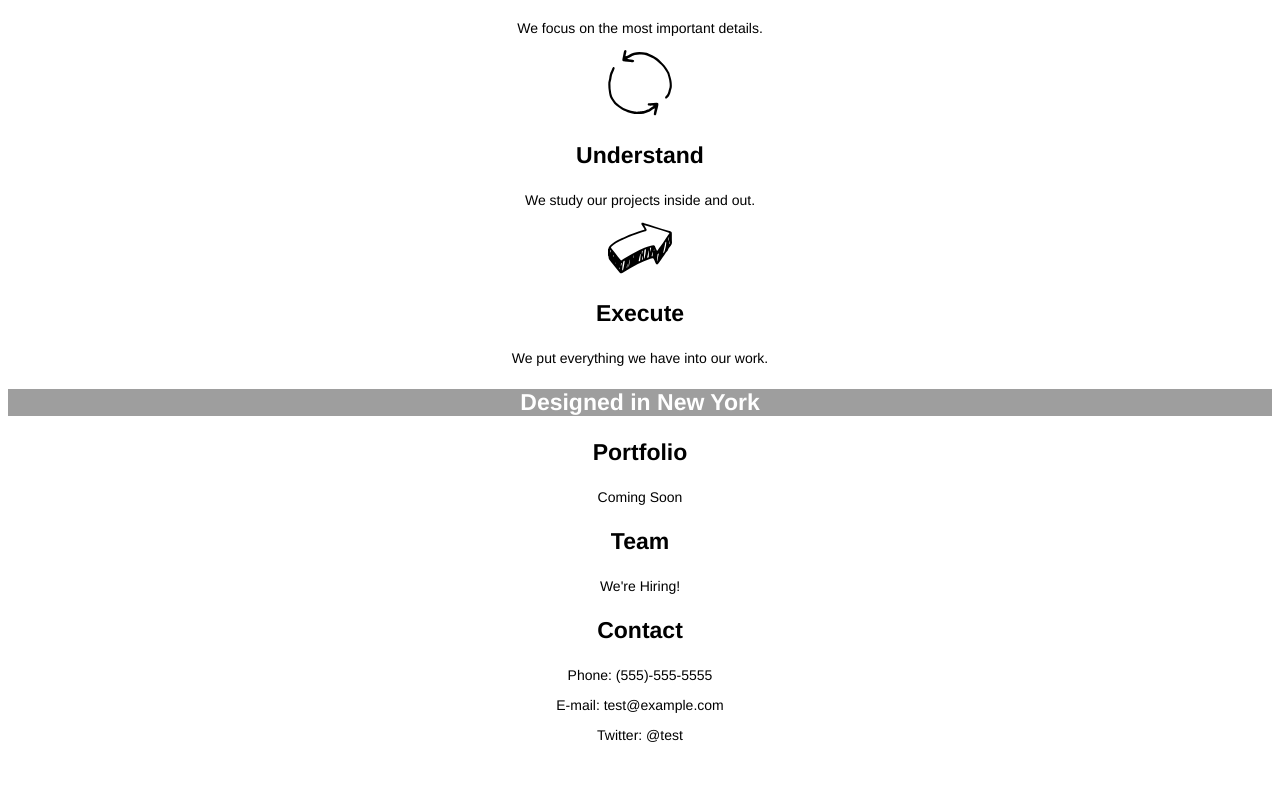
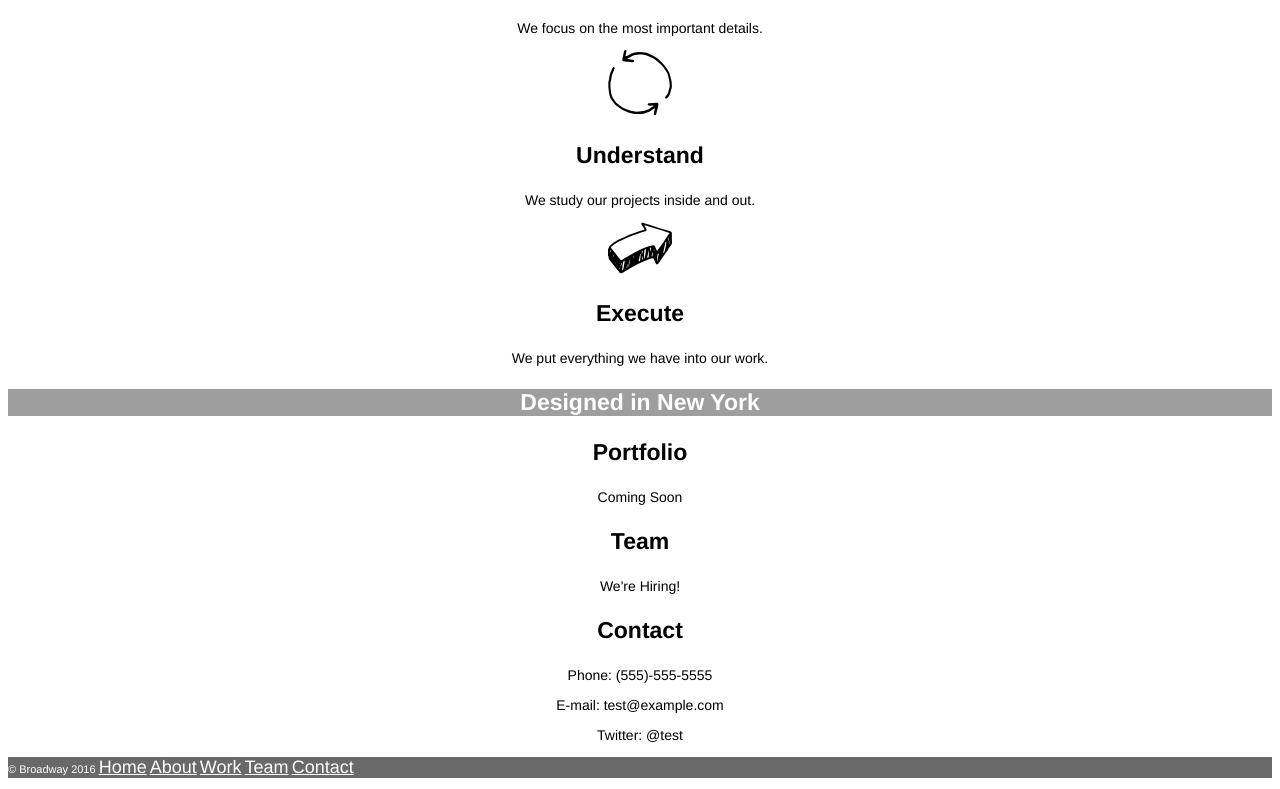
Before and after one commit to awardedmoss/Broadway, a plain HTML site: page index.html in a window 1280 px wide. Shown: the part 516-1305 px from the top of the page. Before the commit the page ends 1273 px from the top, so only its background shows below. Drawn offline with Linux system fonts and the light colour scheme; grey boxes are pictures that could not be loaded.

Commit message:
add footer and finish website

```diff
--- a/index.html
+++ b/index.html
@@ -41,5 +41,15 @@
         <p>Twitter: @test</p>
       </div>
     </div>
+    <div class="footer">
+      <p class="copyright">
+        &copy; Broadway 2016
+        <a class="navbar" href="#">Home</a>
+        <a class="navbar" href="#">About</a>
+        <a class="navbar" href="#">Work</a>
+        <a class="navbar" href="#">Team</a>
+        <a class="navbar" href="#">Contact</a>
+      </p>
+    </div>
   </body>
 </html>
--- a/resources/CSS/style.css
+++ b/resources/CSS/style.css
@@ -29,3 +29,11 @@ p{
   background-image: url(https://s3.amazonaws.com/codecademy-content/programs/freelance-one/broadway/images/the-flatiron-building.png);
   color: white;
 }
+.footer{
+  text-align: left;
+  color: white;
+  background-color: dimgray;
+}
+.copyright{
+  font-size: 11px;
+}
```
